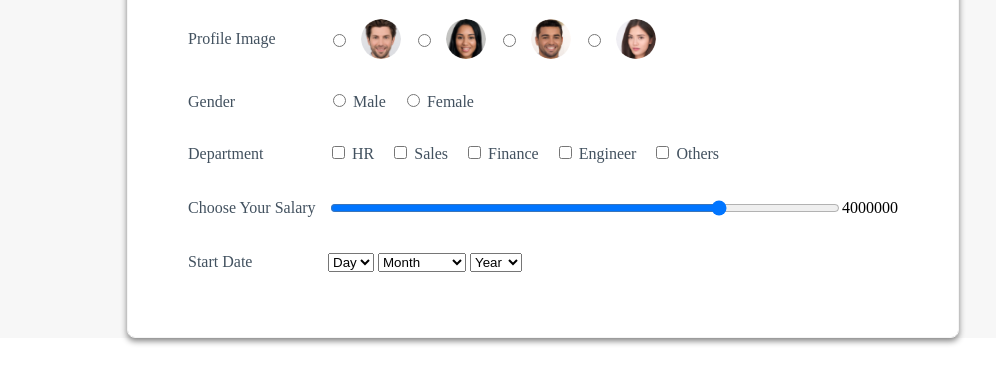
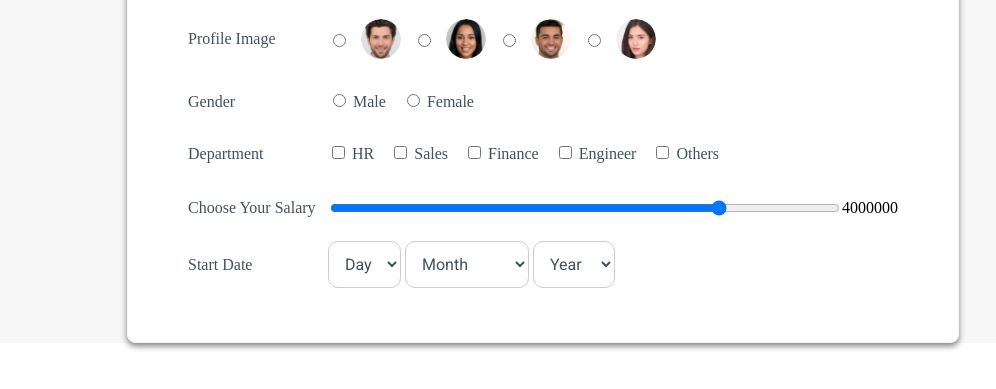
Before and after one commit to Niraj-kumar99/Employee_Payroll_appDay43, a plain HTML site: page pages/index.html in a window 1280 px wide. Shown: the part 227-616 px from the top of the page, without its empty margins (97-1093 px from the left). Drawn offline with Linux system fonts and the light colour scheme.

Commit message:
Added : Date input filed style is added

```diff
--- a/css/style.css
+++ b/css/style.css
@@ -120,3 +120,12 @@ label {
     border-radius: 50%;
     margin-left: 12px;
 }
+
+select {
+    padding: 12px;
+    border: 1px solid #ccc;
+    border-radius: 10px;
+    font: normal normal normal 16px Roboto;
+    color: #42515f;
+    background-color: transparent;
+}
```
